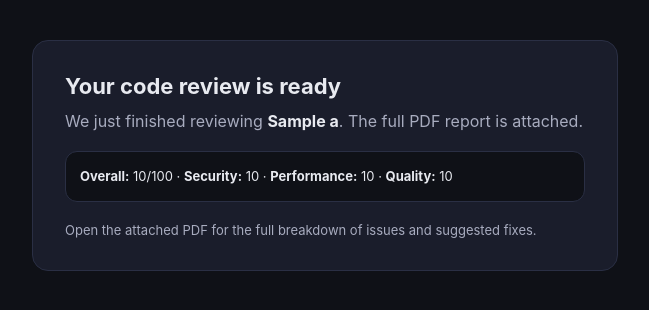
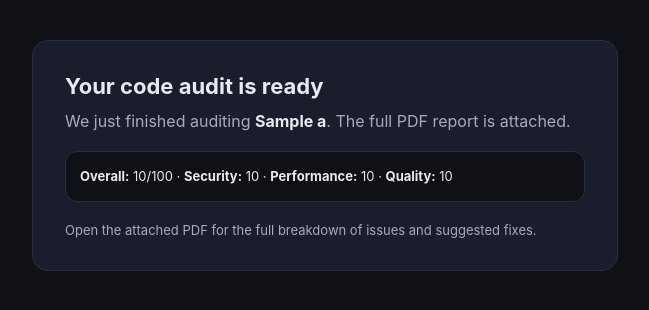
Before and after one commit to AnelDeveloper/fullcodereview, a Laravel app: template resources/views/mail/analysis_report.blade.php in a window 1280 px wide. Shown: the top 310 px of the page, without its empty margins (315-964 px from the left). Run offline with Laravel 12, Linux system fonts and the light colour scheme; the template is opened without the code that fills it: most values are stand-ins (such as "Sample title", 1, 10 or a date in 2020).

Commit message:
UI: finish review→audit rename in email, PDF, and banners
- PDF report heading: Code Audit Report
- Email subject + body: code audit report / finished auditing
- Verify email notification: updated wording
- VerifyEmailBanner: code audit reports
- index.vue: Run a new audit (quick actions)

Co-Authored-By: Claude Sonnet 4.6 <noreply@anthropic.com>

```diff
--- a/app/Mail/AnalysisReportMail.php
+++ b/app/Mail/AnalysisReportMail.php
@@ -18,7 +18,7 @@ class AnalysisReportMail extends Mailable
 
     public function envelope(): Envelope
     {
-        return new Envelope(subject: "Code review report — {$this->analysis->repo_full_name}");
+        return new Envelope(subject: "Code audit report — {$this->analysis->repo_full_name}");
     }
 
     public function content(): Content
--- a/app/Notifications/VerifyEmailNotification.php
+++ b/app/Notifications/VerifyEmailNotification.php
@@ -34,7 +34,7 @@ class VerifyEmailNotification extends BaseVerifyEmail
         return (new MailMessage())
             ->subject("Confirm your email for {$appName}")
             ->greeting("Welcome to {$appName}!")
-            ->line("Confirm your email so we can send you your code reviews and report PDFs.")
+            ->line("Confirm your email so we can send your code audit report PDFs.")
             ->action('Confirm email address', $url)
             ->line('If you did not create an account, no further action is required.');
     }
--- a/resources/js/components/VerifyEmailBanner.vue
+++ b/resources/js/components/VerifyEmailBanner.vue
@@ -12,7 +12,7 @@
         <div class="d-flex align-center justify-space-between flex-wrap ga-3">
             <div>
                 <strong>Confirm your email</strong> — we sent a confirmation link to
-                <span class="font-mono">{{ user.email }}</span>. Click it to receive your code-review reports by email.
+                <span class="font-mono">{{ user.email }}</span>. Click it to receive your code audit reports by email.
             </div>
             <VBtn
                 size="small"
--- a/resources/js/pages/index.vue
+++ b/resources/js/pages/index.vue
@@ -126,7 +126,7 @@
                                 <h3 class="text-subtitle-1 font-weight-bold">Quick actions</h3>
                             </div>
                             <div class="d-flex flex-column ga-2">
-                                <VBtn block color="primary" rounded="pill" prepend-icon="tabler-sparkles" to="/review">Run a new review</VBtn>
+                                <VBtn block color="primary" rounded="pill" prepend-icon="tabler-sparkles" to="/review">Run a new audit</VBtn>
                                 <VBtn block variant="outlined" rounded="pill" prepend-icon="tabler-coins" to="/review?buy=1">Buy more credits</VBtn>
                                 <VBtn block variant="text" rounded="pill" prepend-icon="tabler-history" to="/history">View all history</VBtn>
                             </div>
--- a/resources/views/mail/analysis_report.blade.php
+++ b/resources/views/mail/analysis_report.blade.php
@@ -1,11 +1,11 @@
 <!DOCTYPE html>
 <html>
-<head><meta charset="utf-8"><title>Your code review report</title></head>
+<head><meta charset="utf-8"><title>Your code audit report</title></head>
 <body style="font-family: -apple-system, BlinkMacSystemFont, 'Segoe UI', sans-serif; background:#0f1117; color:#e8eaf0; padding:32px;">
     <div style="max-width:520px; margin:0 auto; background:#1a1d2b; border:1px solid #2a2f44; border-radius:16px; padding:32px;">
-        <h1 style="margin:0 0 12px; font-size:22px;">Your code review is ready</h1>
+        <h1 style="margin:0 0 12px; font-size:22px;">Your code audit is ready</h1>
         <p style="margin:0 0 20px; color:#a8acbf;">
-            We just finished reviewing <strong style="color:#e8eaf0;">{{ $a->repo_full_name }}</strong>.
+            We just finished auditing <strong style="color:#e8eaf0;">{{ $a->repo_full_name }}</strong>.
             The full PDF report is attached.
         </p>
         <div style="background:#0f1117; border:1px solid #2a2f44; border-radius:12px; padding:14px; margin-bottom:20px;">
--- a/resources/views/reports/analysis_pdf.blade.php
+++ b/resources/views/reports/analysis_pdf.blade.php
@@ -96,7 +96,7 @@
     </style>
 </head>
 <body>
-    <h1>Code Review Report</h1>
+    <h1>Code Audit Report</h1>
     <div class="meta">
         <strong>{{ $a->repo_full_name }}</strong> ·
         {{ $a->files_scanned }} files · {{ number_format($a->lines_analyzed) }} lines ·
```
